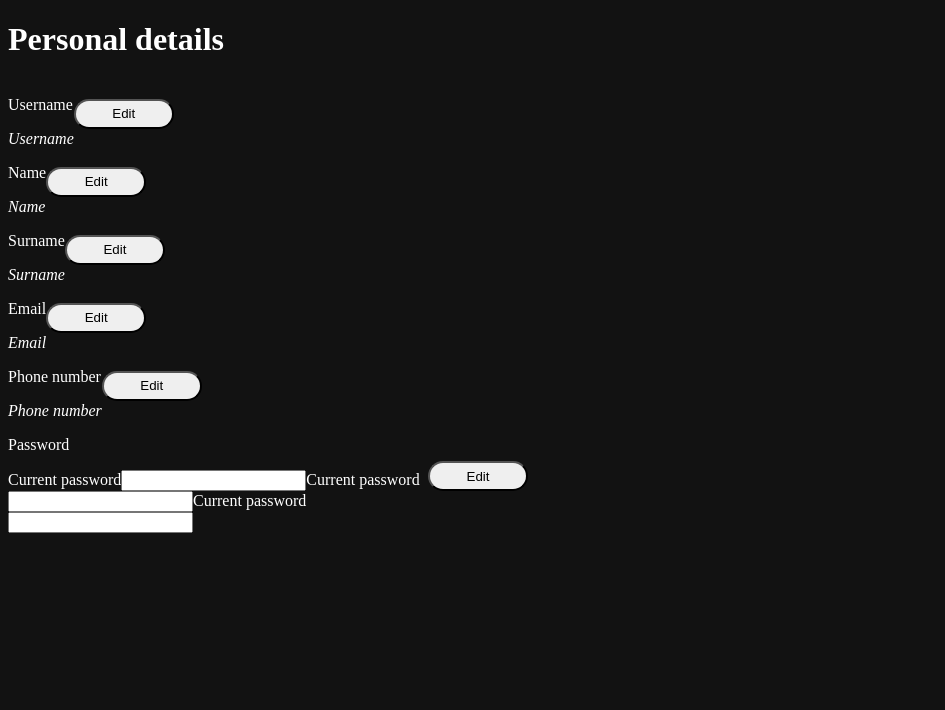
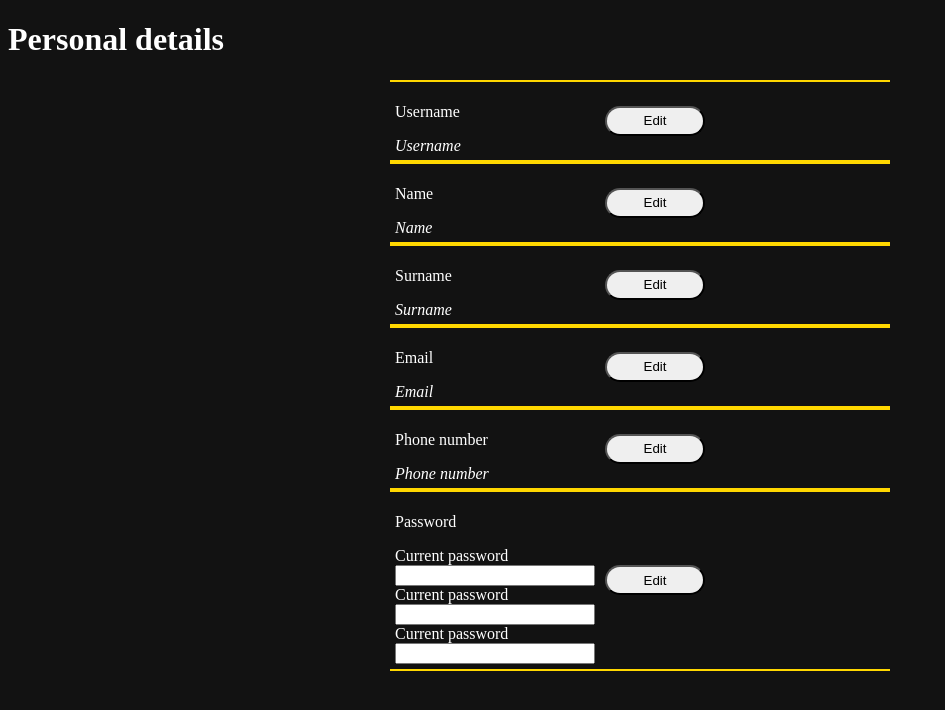
Before and after one commit to onxly/AetherteX, a React (Vite) app in the folder React/aethertex/: page /Personaldetails in a window 1280 px wide. Shown: the top 710 px of the page, without its empty margins (0-945 px from the left). Built offline with nearby package versions, Linux system fonts and the light colour scheme.

Commit message:
completed profile page

```diff
--- a/React/aethertex/src/App.jsx
+++ b/React/aethertex/src/App.jsx
@@ -6,6 +6,7 @@ import Register from "./pages/register";
 import Cart from "./pages/cart";
 import Profile from "./pages/profile";
 import Personaldetails from "./pages/Personaldetails";
+import addressbook from "./pages/Addresssbook";
 
 import { AuthProvider } from "./contexts/AuthContext";
 
@@ -20,6 +21,7 @@ function App() {
         <Route path="/cart" element={<Cart />} />
         <Route path="/profile/:id" element={<Profile />} />
         <Route path="/Personaldetails" element={<Personaldetails />} />
+        <Route path="/Addresssbook" element={<addressbook />} />
       </Routes>
     </AuthProvider>
   );
--- a/React/aethertex/src/pages/Addresssbook.jsx
+++ b/React/aethertex/src/pages/Addresssbook.jsx
@@ -1,6 +1,6 @@
 function addressbook ()
 {
-    return
+    return(
     <>
         <div className="address1">
             <div>
@@ -21,6 +21,7 @@ function addressbook ()
             <label>pop up page</label>
         </div>
 
-    </>;
+    </>
+    );
 }
 export default addressbook
--- a/React/aethertex/src/pages/profile.jsx
+++ b/React/aethertex/src/pages/profile.jsx
@@ -25,7 +25,7 @@ function Profile() {
                       </section>
                     </Link>
 
-                <a>
+                <Link to="/Addressbook">
                   <section className="Profilesection">
                     <div>
                       <img src={AdressPic} className="Icon"></img>
@@ -35,7 +35,7 @@ function Profile() {
                       <p>Add, delete, or edit an address</p>
                     </div>
                   </section>
-                </a>
+                </Link>
 
                 <a>
                   <section className="Profilesection">
--- a/React/aethertex/src/stylesheets/defaultcomponets.css
+++ b/React/aethertex/src/stylesheets/defaultcomponets.css
@@ -48,21 +48,25 @@ html,body
 
 .alldetails
 {
-    max-width: 600px;
-    align-self: center;
+    max-width: 500px;
+    margin: 0 auto;
 }
 
 .Managedetails
 {
     display: flex;
+    flex-direction: row;
     align-items: center;
-    max-width: 100%;
+    border-bottom: 2px solid gold;
+    border-top: 2px solid gold;
 }
 
 .Currentdetails
 {
-    max-width: 70%;
-    display: block;
+    display: flex;
+    flex-direction: column;
+    width: 200px;
+    margin: 5px;
 }
 
 .btneditdetails
@@ -70,4 +74,5 @@ html,body
     border-radius: 50px;
     height: 30px;
     width: 100px;
+    margin: 5px;
 }
```
